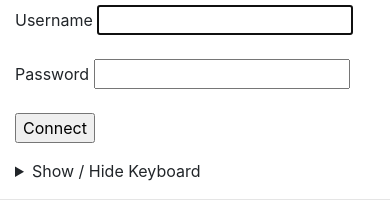
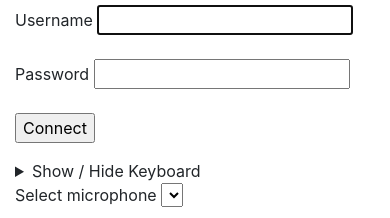
Before and after one commit to ironcross32/mindspace-server, a Python web app: template templates/client.html in a window 390 px wide. Shown: the part 202-420 px from the top of the page. Run offline with Jinja, Linux system fonts and the light colour scheme; the template is opened without the code that fills it, so the values that code supplies are empty; some libraries are stand-ins or nearby versions.

Commit message:
Add combo box for changing microphone.

```diff
--- a/templates/client.html
+++ b/templates/client.html
@@ -57,6 +57,7 @@
 {% include 'keyboard.html' %}
 </div>
 </details>
+<label>Select microphone <select id="microphone"></select></label>
 <script src="https://cdn.jsdelivr.net/npm/js-cookie@2/src/js.cookie.min.js"></script>
 <script src="/static/js/reverb.js"></script>
 <script src="/static/js/lame.all.js"></script>
```
